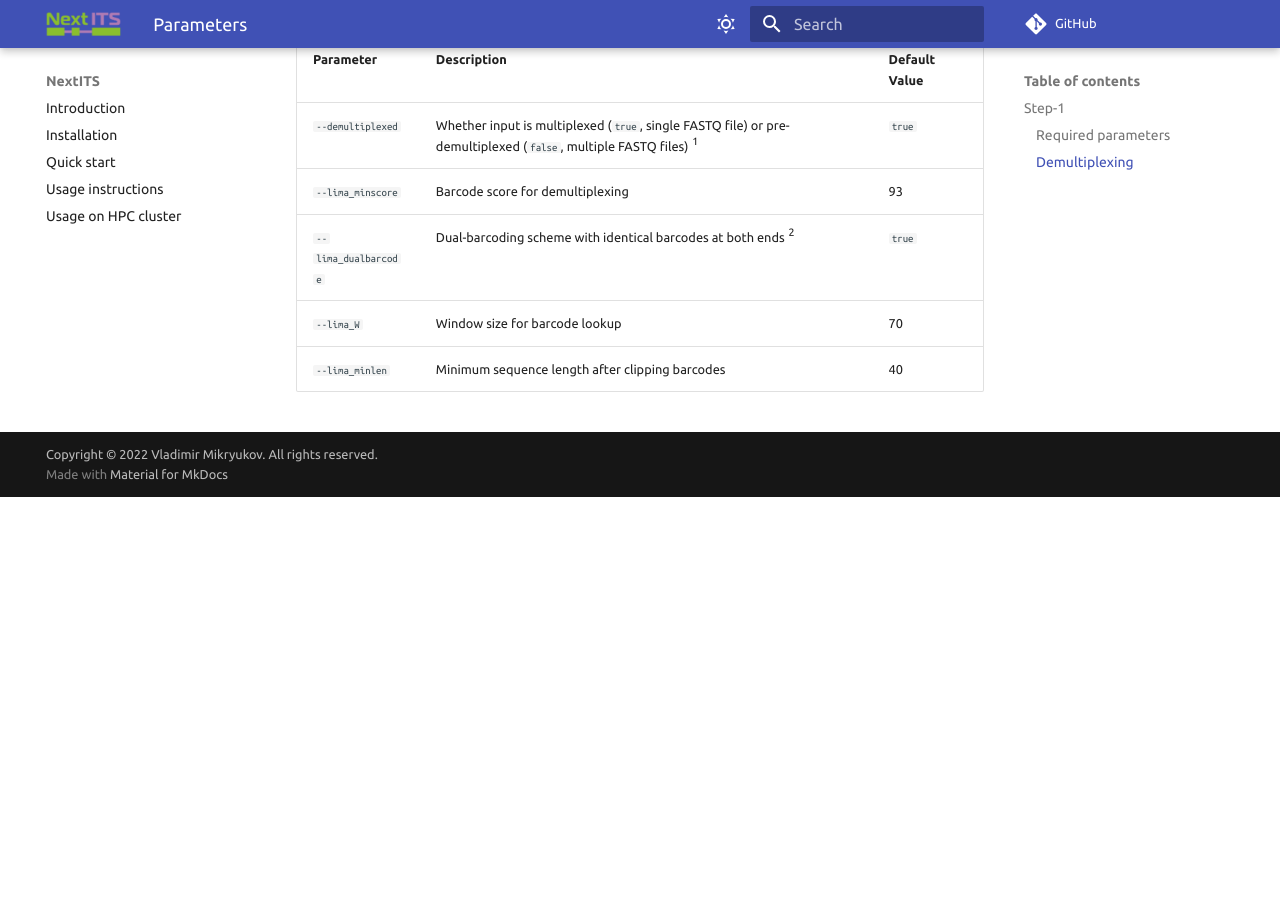
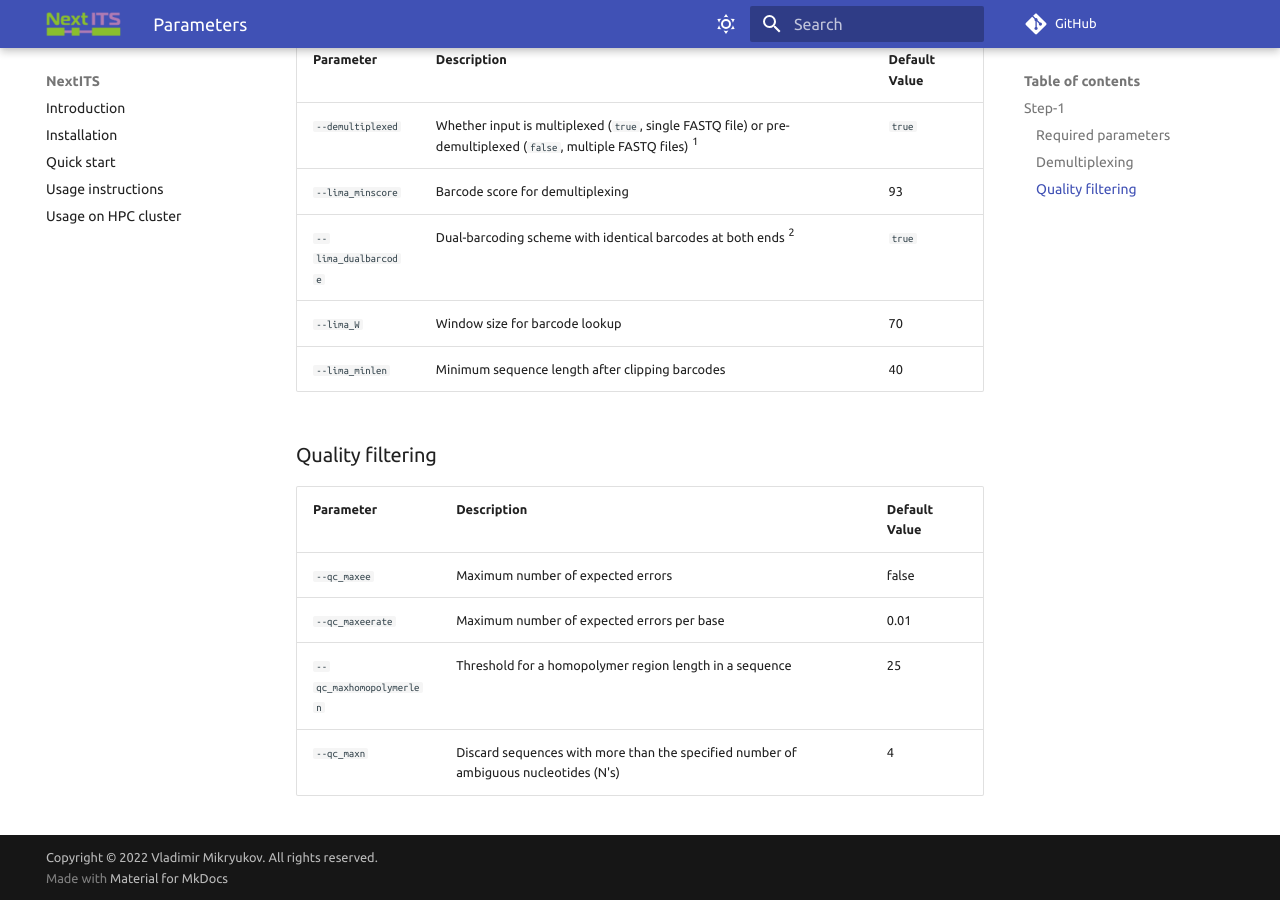
Before and after one commit to Next-ITS/nextits.github.io, an MkDocs documentation site: the page built from docs/parameters.md, in a window 1280 px wide and 900 px high, scrolled down 782 px. Built offline with MkDocs 1.6.1 and Material for MkDocs 9.7.7, drawn with Linux system fonts in a browser that asks for light colours; comment, search, counter and statistics services are not loaded; before the commit the page ends 1279 px from its top, so only the background shows below that.

Commit message:
step-1, qc

```diff
--- a/docs/parameters.md
+++ b/docs/parameters.md
@@ -35,3 +35,13 @@ In addition to this, individual processes within the pipeline can be fine-tuned
 | `--lima_dualbarcode` | Dual-barcoding scheme with identical barcodes at both ends ^2^                                                    | `true`        |
 | `--lima_W`           | Window size for barcode lookup                                                                                    | 70            |
 | `--lima_minlen`      | Minimum sequence length after clipping barcodes                                                                   | 40            |
+
+
+### Quality filtering
+
+| Parameter                | Description                                                                          | Default Value |
+| ------------------------ | ------------------------------------------------------------------------------------ | ------------- |
+| `--qc_maxee`             | Maximum number of expected errors                                                    | false         |
+| `--qc_maxeerate`         | Maximum number of expected errors per base                                           | 0.01          |
+| `--qc_maxhomopolymerlen` | Threshold for a homopolymer region length in a sequence                              | 25            |
+| `--qc_maxn`              | Discard sequences with more than the specified number of ambiguous nucleotides (N's) | 4             |
```
